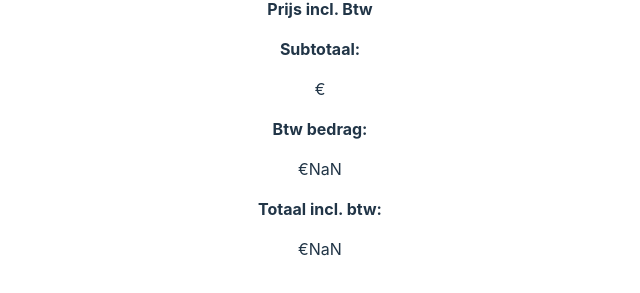
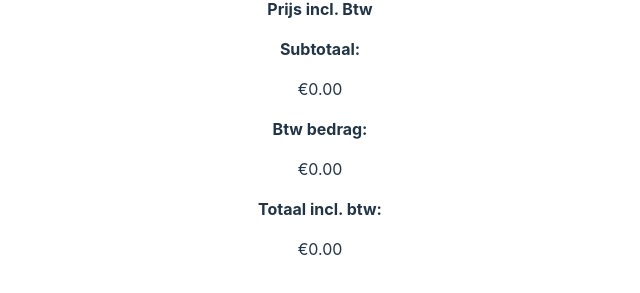
Before and after one commit to NickN1994/invoice-app, a React (Vite) app: page / in a window 1280 px wide. Shown: the part 1288-1581 px from the top of the page, without its empty margins (320-960 px from the left). Built offline with nearby package versions, Linux system fonts and the light colour scheme.

Commit message:
subtotal en total werkt

```diff
--- a/src/App.jsx
+++ b/src/App.jsx
@@ -2,8 +2,8 @@ import { useState } from 'react'
 
 import './App.css'
 import {Route, Routes} from "react-router-dom";
-import Form from "./Form.jsx";
-import Factuur from "./Factuur.jsx";
+import Form from "./pages/Form.jsx";
+import Factuur from "./pages/Factuur.jsx";
 
 // LOGO UPLOADEN? FACTUURGEGEVENS => naam, adres, GEGEVENS BEDRIJF => naam, adres, telefoonnr, bankrekeningnr, kvk nr, btw nr
 // datum, factuurnummer
--- /dev/null
+++ b/src/helpers/calcSubtotal.js
@@ -0,0 +1,15 @@
+
+
+function calcSubtotal (products) {
+
+    let subtotal = 0;
+
+    for (let i = 0; i < products.length; i++) {
+        subtotal = subtotal + (products[i].amount * products[i].priceNoVat);
+    }
+
+    return subtotal.toFixed(2);
+
+}
+
+export default calcSubtotal;
--- /dev/null
+++ b/src/helpers/calcTotal.js
@@ -0,0 +1,14 @@
+
+
+function calcTotal (products) {
+
+    let total = 0;
+
+    for (let i = 0; i < products.length; i++) {
+        total = total + (products[i].amount * products[i].price);
+    }
+
+    return total.toFixed(2);
+}
+
+export default calcTotal;
--- a/src/Form.jsx
+++ b/src/pages/Form.jsx
@@ -1,6 +1,8 @@
 import {useEffect, useState} from "react";
-import Formfield from "./FormField.jsx";
-import calcPriceUnitHelper from "./calcPriceUnitHelper.js";
+import Formfield from "../components/FormField.jsx";
+import calcPriceUnitHelper from "../helpers/calcPriceUnitHelper.js";
+import calcSubtotal from "../helpers/calcSubtotal.js";
+import calcTotal from "../helpers/calcTotal.js";
 
 
 function Form() {
@@ -41,9 +43,12 @@ function Form() {
         console.log(products)
     }, [products]);
 
+    let idCounter = 1;
+
     // HIER NOG KEY MEEGEVEN
     const addProduct = () => {
         const newProduct = {
+            key: idCounter++,
             name: productName,
             amount: amount,
             vat: vat,
@@ -59,6 +64,8 @@ function Form() {
         setVat(21);
         setPrice(0);
     }
+
+    // const total = calcTotal(products);
 
     const handleSubmit = (event) => {
         event.preventDefault();
@@ -215,7 +222,7 @@ function Form() {
                             name="vat"
                             id="vat"
                             value={vat}
-                            onChange={(e) => setVat(e.target.value)}
+                            onChange={(e) => setVat(parseInt(e.target.value))}
                         >
                             <option value="21">21%</option>
                             <option value="9">9%</option>
@@ -286,7 +293,7 @@ function Form() {
                                 {products && products.map((product) => {
                                     return (
                                         <>
-                                            <p>{product.priceNoVat * product.amount}</p>
+                                            <p>{(product.priceNoVat * product.amount).toFixed(2)}</p>
                                         </>
                                     )
                                 })}
@@ -297,7 +304,7 @@ function Form() {
                                 {products && products.map((product) => {
                                     return (
                                         <>
-                                            <p>{product.vat}</p>
+                                            <p>{product.vat}%</p>
                                         </>
                                     )
                                 })}
@@ -308,7 +315,7 @@ function Form() {
                                 {products && products.map((product) => {
                                     return (
                                         <>
-                                            <p>{product.price * product.amount}</p>
+                                            <p>€{(product.price * product.amount).toFixed(2)}</p>
                                         </>
                                     )
                                 })}
@@ -320,15 +327,15 @@ function Form() {
                         <div>
                             <section>
                             <p><strong>Subtotaal: </strong></p>
-                            <p>€{}</p>
+                            <p>€{calcSubtotal(products)}</p>
                             </section>
                             <section>
                                 <p><strong>Btw bedrag: </strong></p>
-                                <p>€{(products.price * products.amount) - (products.priceNoVat * products.amount)}</p>
+                                <p>€{(calcTotal(products) - calcSubtotal(products)).toFixed(2)}</p>
                             </section>
                             <section>
                                 <p><strong>Totaal incl. btw: </strong></p>
-                                <p>€{(products.price * products.amount) - (products.priceNoVat * products.amount)}</p>
+                                <p>€{calcTotal(products)}</p>
                             </section>
                         </div>
 
```
Also changed, not shown: src/helpers/calcVat.js (added, +48 -0 lines), src/components/FormField.jsx (renamed from src/FormField.jsx), src/helpers/calcPriceUnitHelper.js (renamed from src/calcPriceUnitHelper.js), src/pages/Factuur.jsx (renamed from src/Factuur.jsx).
